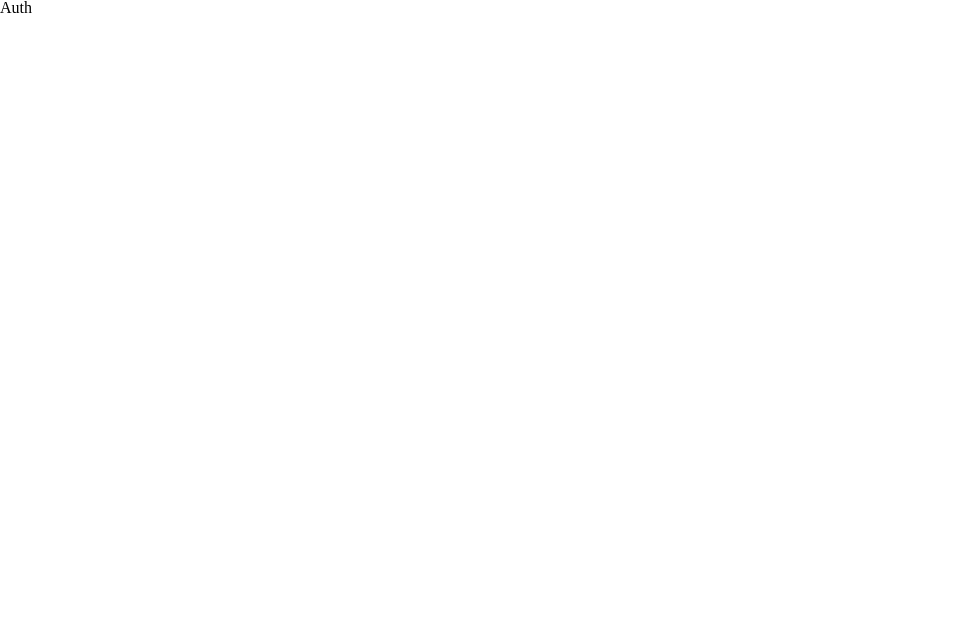
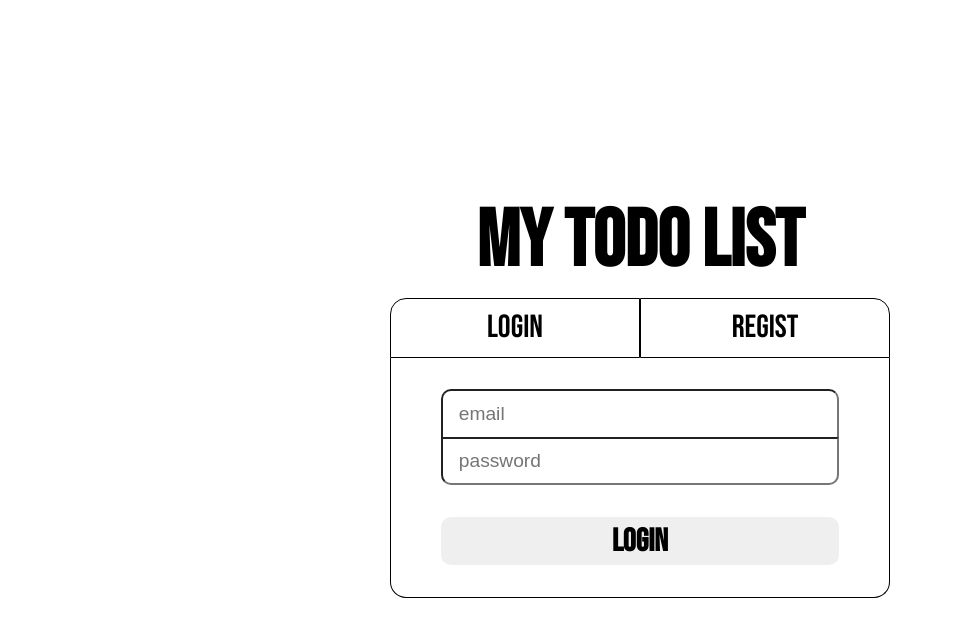
Before and after one commit to dldnjswns31/-wanted-pre-onboarding-challenge-fe-1, a React (Create React App) app: page /auth in a window 1280 px wide. Shown: the top 636 px of the page, without its empty margins (0-953 px from the left). Built offline with nearby package versions, Linux system fonts and the light colour scheme.

Commit message:
styles: Auth 페이지 style 작업 #1

```diff
--- a/public/index.html
+++ b/public/index.html
@@ -11,6 +11,12 @@
     />
     <link rel="apple-touch-icon" href="%PUBLIC_URL%/logo192.png" />
     <link rel="manifest" href="%PUBLIC_URL%/manifest.json" />
+    <link rel="preconnect" href="https://fonts.googleapis.com" />
+    <link rel="preconnect" href="https://fonts.gstatic.com" crossorigin />
+    <link
+      href="https://fonts.googleapis.com/css2?family=Bebas+Neue&display=swap"
+      rel="stylesheet"
+    />
     <title>React App</title>
   </head>
   <body>
--- a/src/routes/Auth.tsx
+++ b/src/routes/Auth.tsx
@@ -1,7 +1,127 @@
 import React from "react";
+import styled from "styled-components";
+
+const StContainer = styled.div`
+  display: flex;
+  justify-content: center;
+  align-items: center;
+  flex-direction: column;
+  width: 100vw;
+  height: 100vh;
+`;
+
+const StTitle = styled.h1`
+  margin-bottom: 1rem;
+  font-size: 5rem;
+  font-weight: 700;
+`;
+
+const StAuthContainer = styled.div`
+  display: inline-flex;
+  flex-direction: column;
+  width: 500px;
+  height: 300px;
+`;
+
+const StTabContainer = styled.div`
+  display: flex;
+  width: 100%;
+  flex: 1 0;
+
+  button:first-child {
+    border-radius: 1rem 0 0 0;
+  }
+  button:last-child {
+    border-radius: 0 1rem 0 0;
+  }
+`;
+
+const StTab = styled.button`
+  display: flex;
+  justify-content: center;
+  align-items: center;
+  flex: 1 0;
+  background: none;
+  border: 1px solid black;
+  font-family: inherit;
+
+  span {
+    font-size: 2rem;
+  }
+`;
+
+const StFormContainer = styled.div`
+  height: 100%;
+  border: 1px solid black;
+  border-top: 0;
+  border-radius: 0 0 1rem 1rem;
+  flex: 4 0;
+`;
+
+const StForm = styled.form`
+  display: flex;
+  flex-direction: column;
+  justify-content: center;
+  align-items: center;
+  width: 100%;
+  height: 100%;
+
+  input:nth-child(odd) {
+    border-bottom: 0;
+    border-radius: 10px 10px 0 0;
+  }
+
+  input:nth-child(even) {
+    border-radius: 0 0 10px 10px;
+  }
+`;
+
+const StInput = styled.input`
+  width: 80%;
+  height: 3rem;
+  padding: 1rem;
+  font-size: 1.2rem;
+`;
+
+const StError = styled.div`
+  margin-top: 1rem;
+`;
+
+const StButton = styled.button`
+  width: 80%;
+  height: 3rem;
+  margin-top: 1rem;
+  border: none;
+  border-radius: 10px;
+  font-size: 2rem;
+  font-weight: 700;
+  font-family: inherit;
+`;
 
 const Auth = () => {
-  return <div>Auth</div>;
+  return (
+    <StContainer>
+      <StTitle>My Todo List</StTitle>
+      <StAuthContainer>
+        <StTabContainer>
+          <StTab>
+            <span>Login</span>
+          </StTab>
+          <StTab>
+            <span>Regist</span>
+          </StTab>
+        </StTabContainer>
+        <StFormContainer>
+          <StForm>
+            <StInput type="text" placeholder="email" />
+            <StInput type="password" placeholder="password" />
+            <StError></StError>
+            <StButton>Login</StButton>
+          </StForm>
+        </StFormContainer>
+      </StAuthContainer>
+    </StContainer>
+  );
 };
 
 export default Auth;
--- a/src/styles/globalStyle.ts
+++ b/src/styles/globalStyle.ts
@@ -1,6 +1,7 @@
 import { createGlobalStyle } from "styled-components";
 
 export const GlobalStyle = createGlobalStyle`
+
 html, body, div, span, applet, object, iframe,
 h1, h2, h3, h4, h5, h6, p, blockquote, pre,
 a, abbr, acronym, address, big, cite, code,
@@ -28,6 +29,7 @@ footer, header, hgroup, menu, nav, section {
 }
 body {
 	line-height: 1;
+	font-family: 'Bebas Neue',cursive;
 }
 ol, ul {
 	list-style: none;
```
